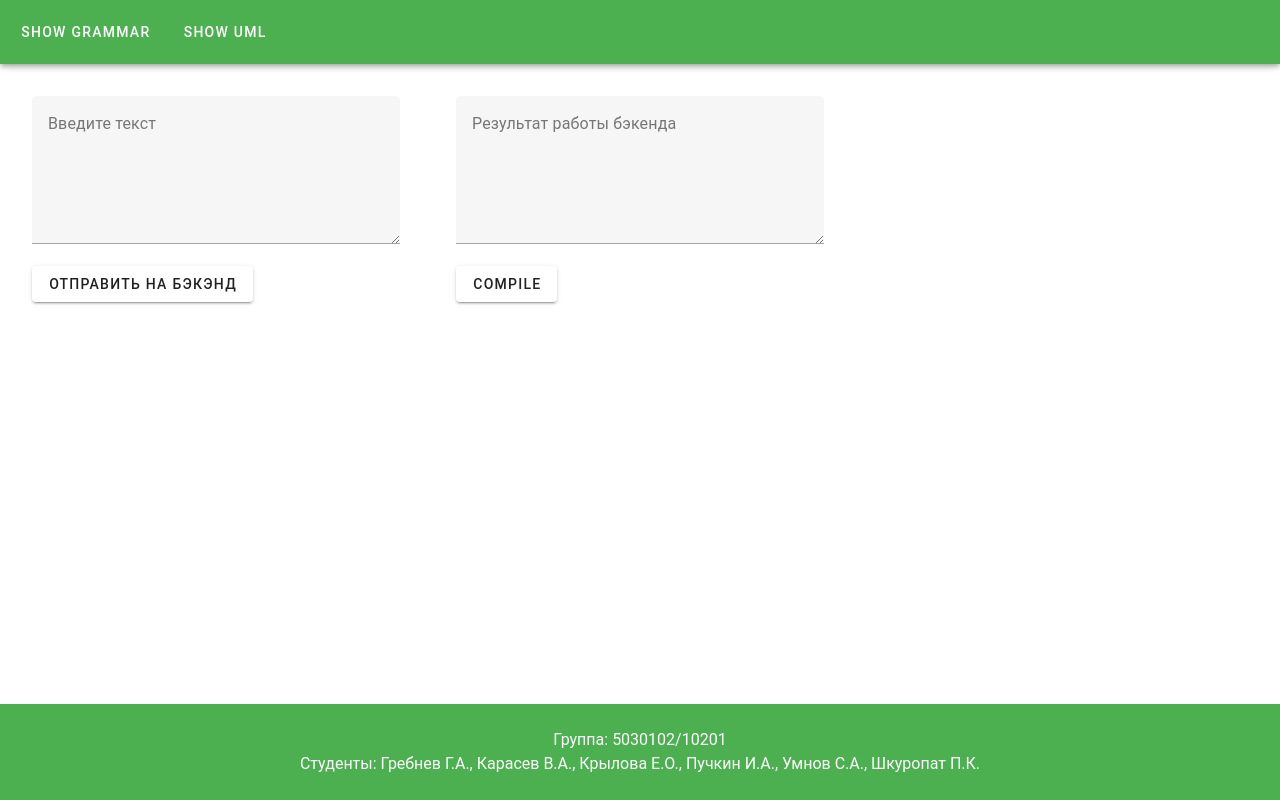
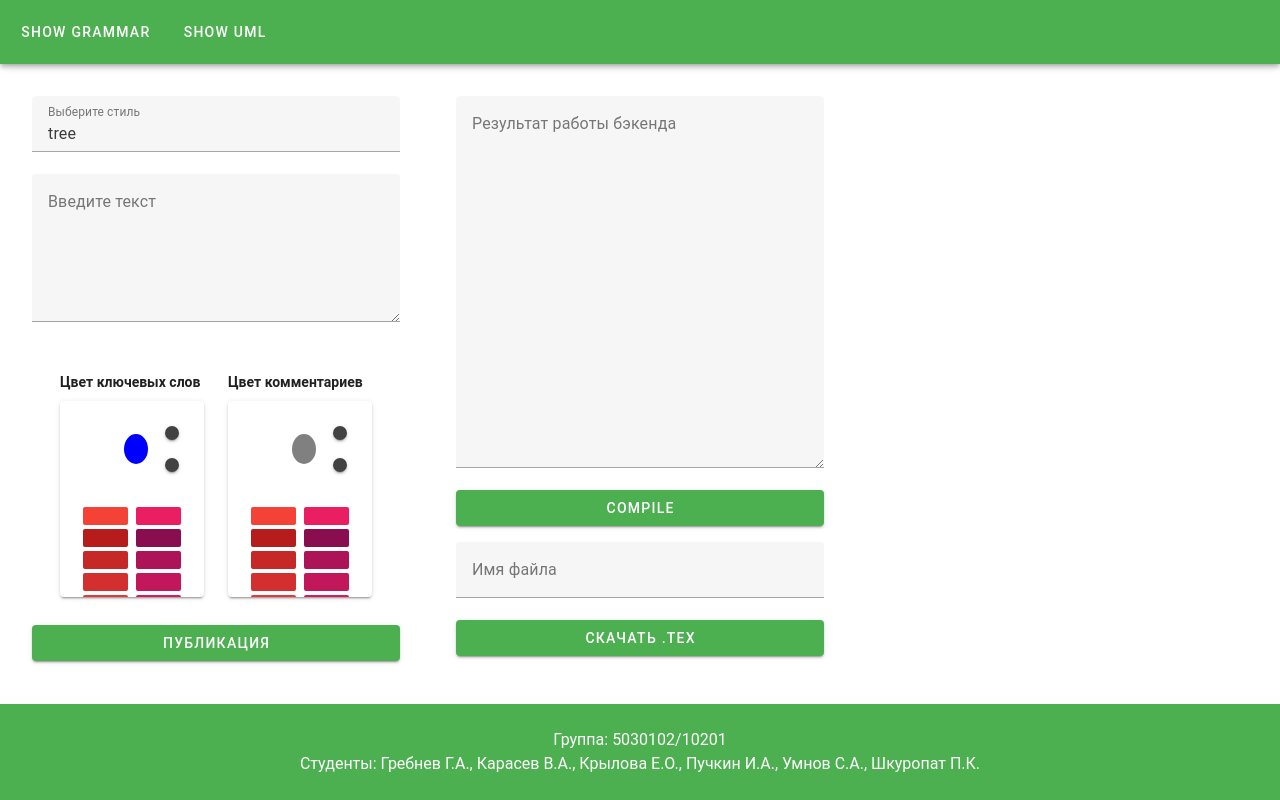
Before and after one commit to Deforc/PSEKO, a Vue app in the folder GUI/frontend/: page / in a window 1280 px wide. Built offline with nearby package versions, Linux system fonts and the light colour scheme.

Commit message:
Added colorPicker

```diff
--- a/GUI/frontend/src/App.vue
+++ b/GUI/frontend/src/App.vue
@@ -33,7 +33,7 @@ export default {
   data() {
     return {
       latexCode: '',
-      pdfUrl: '', // URL PDF-файла
+      pdfUrl: '',
     };
   },
   methods: {
@@ -43,7 +43,7 @@ export default {
     async compileLatex() {
       try {
         const response = await axios.post('/api/compile', { latex: this.latexCode });
-        this.pdfUrl = response.data.pdfUrl; // Получаем URL PDF
+        this.pdfUrl = response.data.pdfUrl;
       } catch (error) {
         console.error('Ошибка при компиляции LaTeX:', error);
       }
--- a/GUI/frontend/src/components/LeftColumn.vue
+++ b/GUI/frontend/src/components/LeftColumn.vue
@@ -1,7 +1,54 @@
 <template>
   <v-container>
-    <v-textarea v-model="inputText" label="Введите текст"></v-textarea>
-    <v-btn @click="sendToBackend">Отправить на бэкэнд</v-btn>
+    <!-- Выпадающий список для выбора стиля -->
+    <v-select
+        v-model="selectedStyle"
+        :items="styles"
+        label="Выберите стиль"
+        outlined
+    ></v-select>
+
+    <!-- Поле для ввода текста с поддержкой табуляции -->
+    <v-textarea
+        v-model="inputText"
+        label="Введите текст"
+        outlined
+        @keydown.tab.prevent="insertTab"
+    ></v-textarea>
+
+    <!-- Подписи и цветовые пикеры -->
+    <v-row class="ma-4">
+      <v-col cols="6">
+        <label class="color-picker-label">Цвет ключевых слов</label>
+        <v-color-picker
+            v-model="colorKeywords"
+            mode="hexa"
+            hide-canvas
+            hide-inputs
+            show-swatches
+            swatches-max-height="100"
+        ></v-color-picker>
+      </v-col>
+      <v-col cols="6">
+        <label class="color-picker-label">Цвет комментариев</label>
+        <v-color-picker
+            v-model="colorComment"
+            mode="hexa"
+            hide-canvas
+            hide-inputs
+            show-swatches
+            swatches-max-height="100"
+        ></v-color-picker>
+      </v-col>
+    </v-row>
+
+    <!-- Кнопка отправки -->
+    <v-btn
+        color="green"
+        @click="sendToBackend"
+        block
+    >Публикация
+    </v-btn>
   </v-container>
 </template>
 
@@ -11,14 +58,42 @@ import axios from 'axios';
 export default {
   data() {
     return {
-      inputText: '',
+      selectedStyle: 'tree', // Стиль по умолчанию
+      styles: ['tree', 'ladder', 'line'], // Доступные стили
+      inputText: '', // Введенный текст
+      colorKeywords: '#0000FF', // Цвет ключевых слов (по умолчанию blue)
+      colorComment: '#808080', // Цвет комментариев (по умолчанию gray)
     };
   },
   methods: {
+    insertTab(event) {
+      const textarea = event.target;
+
+      // Получаем текущую позицию курсора
+      const start = textarea.selectionStart;
+      const end = textarea.selectionEnd;
+
+      // Вставляем символ табуляции (\t) в текущую позицию
+      this.inputText =
+          this.inputText.substring(0, start) + '\t' + this.inputText.substring(end);
+
+      // Перемещаем курсор после вставленного таба
+      this.$nextTick(() => {
+        textarea.setSelectionRange(start + 1, start + 1);
+      });
+    },
     async sendToBackend() {
       try {
-        const response = await axios.post('/api/latex', { text: this.inputText });
-        this.$emit('update-latex', response.data.latexCode);
+        const requestData = {
+          style: this.selectedStyle, // Выбранный стиль
+          text: this.inputText, // Введенный текст
+          colorKeywords: this.colorKeywords.slice(1), // Убираем "#" для формата RRGGBB
+          colorComment: this.colorComment.slice(1), // Убираем "#" для формата RRGGBB
+        };
+
+        // Отправляем запрос на бэкэнд
+        const response = await axios.post('/api/latex', requestData);
+        this.$emit('update-latex', response.data.latexCode); // Передаем результат в родительский компонент
       } catch (error) {
         console.error('Ошибка при отправке данных:', error);
       }
@@ -26,3 +101,18 @@ export default {
   },
 };
 </script>
+
+<style scoped>
+/* Стили для подписей */
+.color-picker-label {
+  display: block;
+  font-size: 14px;
+  font-weight: bold;
+  margin-bottom: 8px;
+}
+
+/* Ограничение ширины палитры */
+.v-color-picker {
+  max-width: 100%;
+}
+</style>
--- a/GUI/frontend/src/components/MiddleColumn.vue
+++ b/GUI/frontend/src/components/MiddleColumn.vue
@@ -1,7 +1,43 @@
 <template>
-  <v-container>
-    <v-textarea readonly :value="latexCode" label="Результат работы бэкенда"></v-textarea>
-    <v-btn @click="$emit('compile-latex')">Compile</v-btn>
+  <v-container style="height: 100%; display: flex; flex-direction: column;">
+
+    <!-- Отображение LaTeX-кода -->
+    <v-textarea
+        readonly
+        :value="latexCode"
+        label="Результат работы бэкенда"
+        outlined
+        style="flex-grow: 1;"
+    ></v-textarea>
+
+    <!-- Кнопка "Compile" -->
+    <v-btn
+        color="success"
+        @click="$emit('compile-latex')"
+    >
+      Compile
+    </v-btn>
+
+    <!-- Поле для ввода имени файла -->
+    <v-text-field
+        v-model="fileName"
+        label="Имя файла"
+        outlined
+        placeholder="Введите имя файла"
+        append-inner-icon="mdi-file-document"
+        class="mt-4"
+        @keydown.enter="downloadTexFile"
+    ></v-text-field>
+
+    <!-- Кнопка "Скачать .tex" -->
+    <v-btn
+        color="green"
+        class="mb-4"
+        @click="downloadTexFile"
+    >
+      Скачать .tex
+    </v-btn>
+
   </v-container>
 </template>
 
@@ -13,5 +49,41 @@ export default {
       default: '',
     },
   },
+  data() {
+    return {
+      fileName: '', // Имя файла
+    };
+  },
+  methods: {
+    downloadTexFile() {
+      if (!this.latexCode) {
+        alert('Нет данных для скачивания!');
+        return;
+      }
+
+      const fileName = this.fileName.trim()
+          ? `${this.fileName}.tex`
+          : 'output.tex'; // Если имя не указано, используем "output.tex"
+
+      // Создаем Blob с содержимым LaTeX-кода
+      const blob = new Blob([this.latexCode], { type: 'text/plain' });
+
+      // Создаем ссылку для скачивания
+      const link = document.createElement('a');
+      link.href = URL.createObjectURL(blob);
+      link.download = fileName;
+      link.click();
+
+      // Очищаем URL после скачивания
+      URL.revokeObjectURL(link.href);
+    },
+  },
 };
 </script>
+
+<style scoped>
+/* Стили для компонента */
+.v-textarea {
+  height: calc(100% - 120px); /* Высота минус место для поля и кнопок */
+}
+</style>
```
